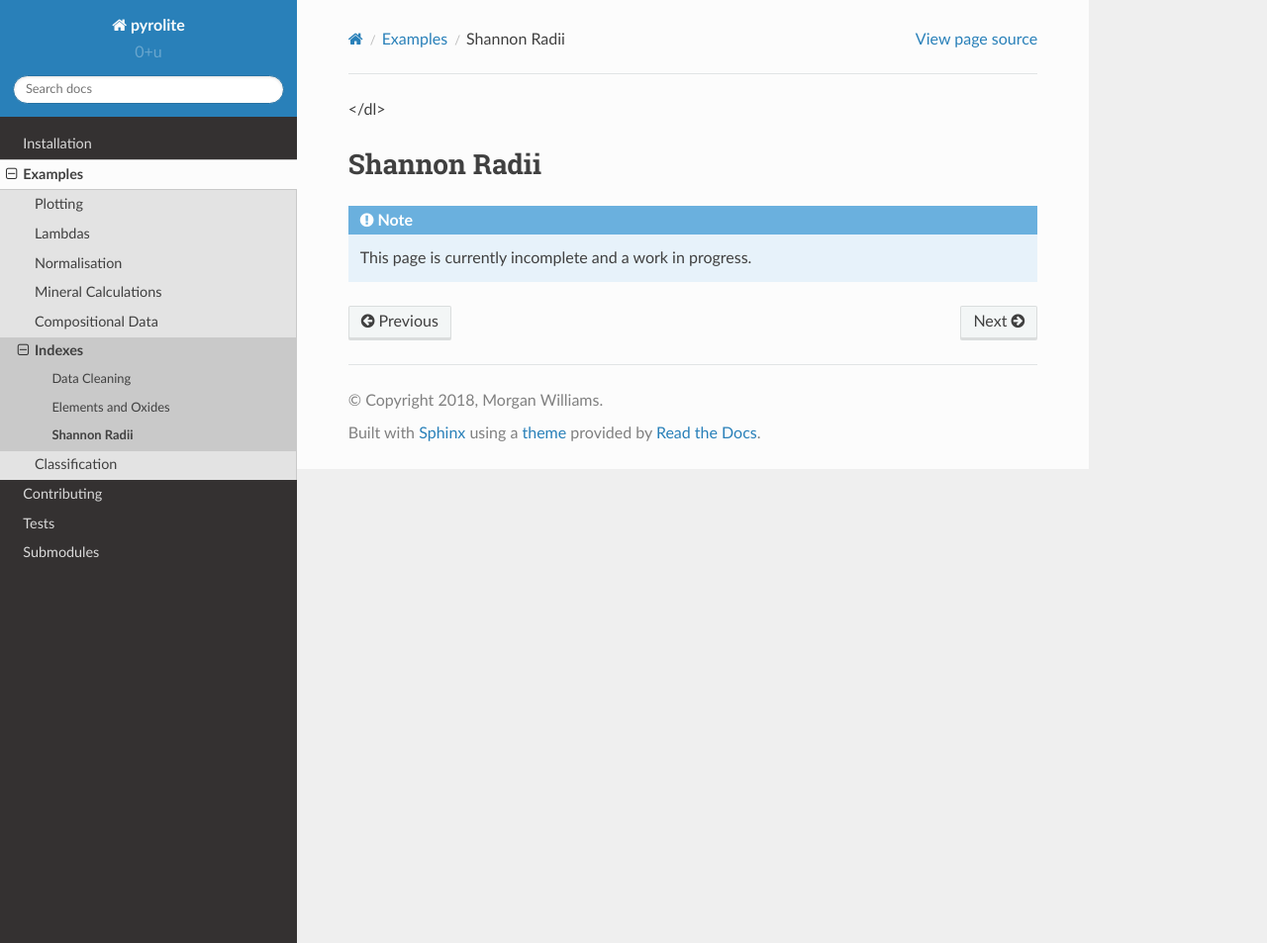
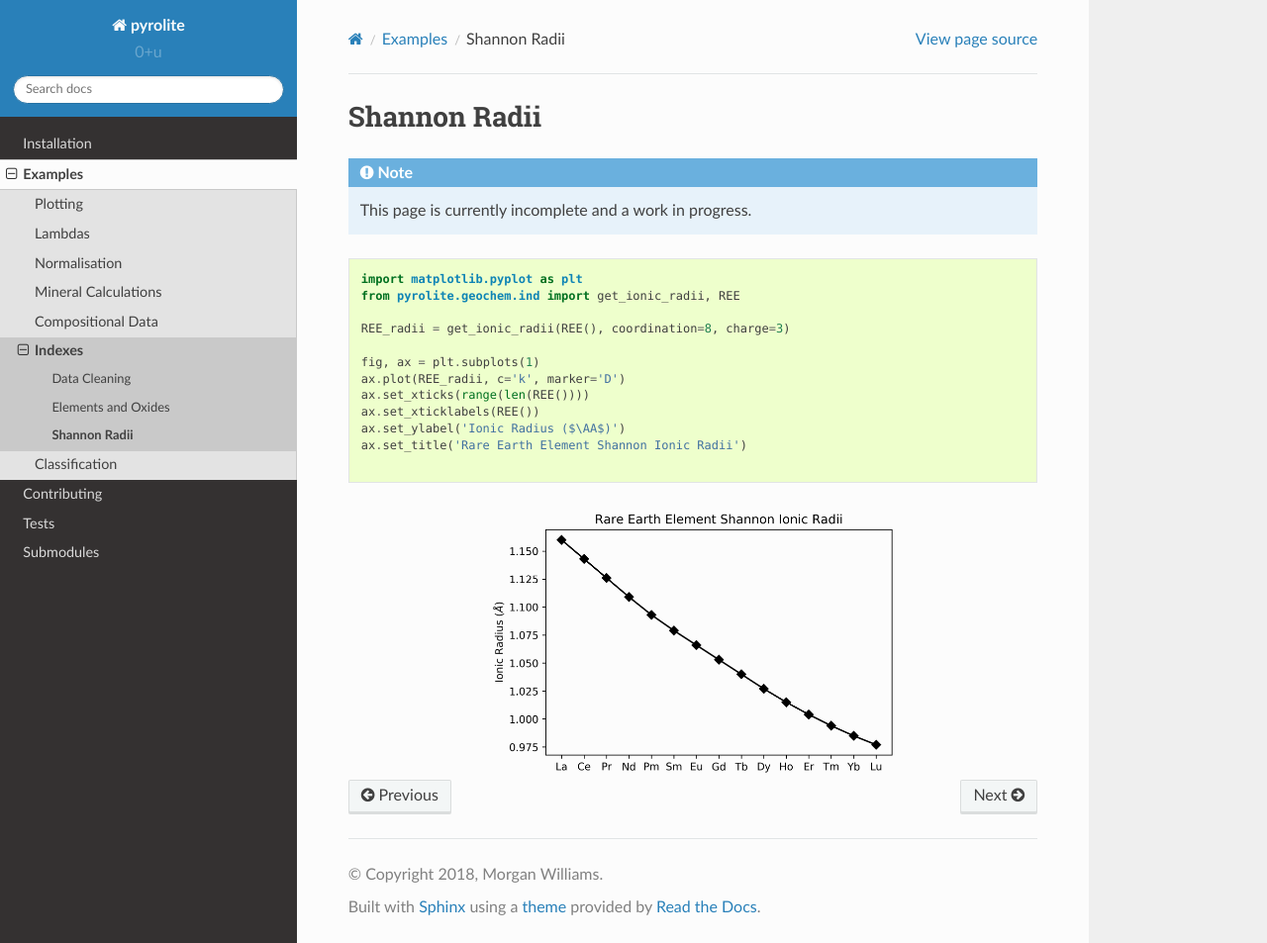
Before and after one commit to morganjwilliams/pyrolite, a Sphinx documentation site: the page built from docs/source/usage/eg/indexes/shannon.rst, in a window 1280 px wide and 953 px high. Shown: the whole window at 99% size. Built offline with Sphinx 7.4.7 and the Read the Docs theme 2.0.0, drawn with Linux system fonts in a browser that asks for light colours.

Commit message:
Add Shannon Radii example

```diff
--- /dev/null
+++ b/docs/examples/index/shannon.py
@@ -0,0 +1,16 @@
+import matplotlib.pyplot as plt
+from pyrolite.geochem.ind import get_ionic_radii, REE
+
+REE_radii = get_ionic_radii(REE(), coordination=8, charge=3)
+
+fig, ax = plt.subplots(1)
+ax.plot(REE_radii, c='k', marker='D')
+ax.set_xticks(range(len(REE())))
+ax.set_xticklabels(REE())
+ax.set_ylabel('Ionic Radius ($\AA$)')
+ax.set_title('Rare Earth Element Shannon Ionic Radii')
+
+# %% End -------------------------------------------------------------------------------
+from pyrolite.util.plot import save_figure
+
+save_figure(fig, save_at="../../source/_static", name="ShannonRadii")
--- a/docs/source/conf.py
+++ b/docs/source/conf.py
@@ -202,14 +202,14 @@ comps = []
 for r in reservoirs:
     comps += [k for k in RC if RC[k].Reservoir == r]
 refcomps = (
-    "<dl>\n    "
+    "    <dl>"
     + "\n    ".join(
         [
             "<dt>{}</dt><dd>{}</dd>".format(k, RC[k])
             for k in comps
         ]
     )
-    + "\n</dl>\n"
+    + "</dl>"
 )
 rst_prolog = """
 .. |br| raw:: html
--- a/docs/source/usage/eg/indexes/shannon.rst
+++ b/docs/source/usage/eg/indexes/shannon.rst
@@ -2,3 +2,12 @@ Shannon Radii
 =============
 
 .. note:: This page is currently incomplete and a work in progress.
+
+
+.. literalinclude:: ../../../../examples/index/shannon.py
+  :language: python
+  :end-before: # %% End
+
+.. image:: ../../../_static/ShannonRadii.png
+  :width: 60%
+  :align: center
```
Also changed, not shown: docs/source/_static/ShannonRadii.png (added).
